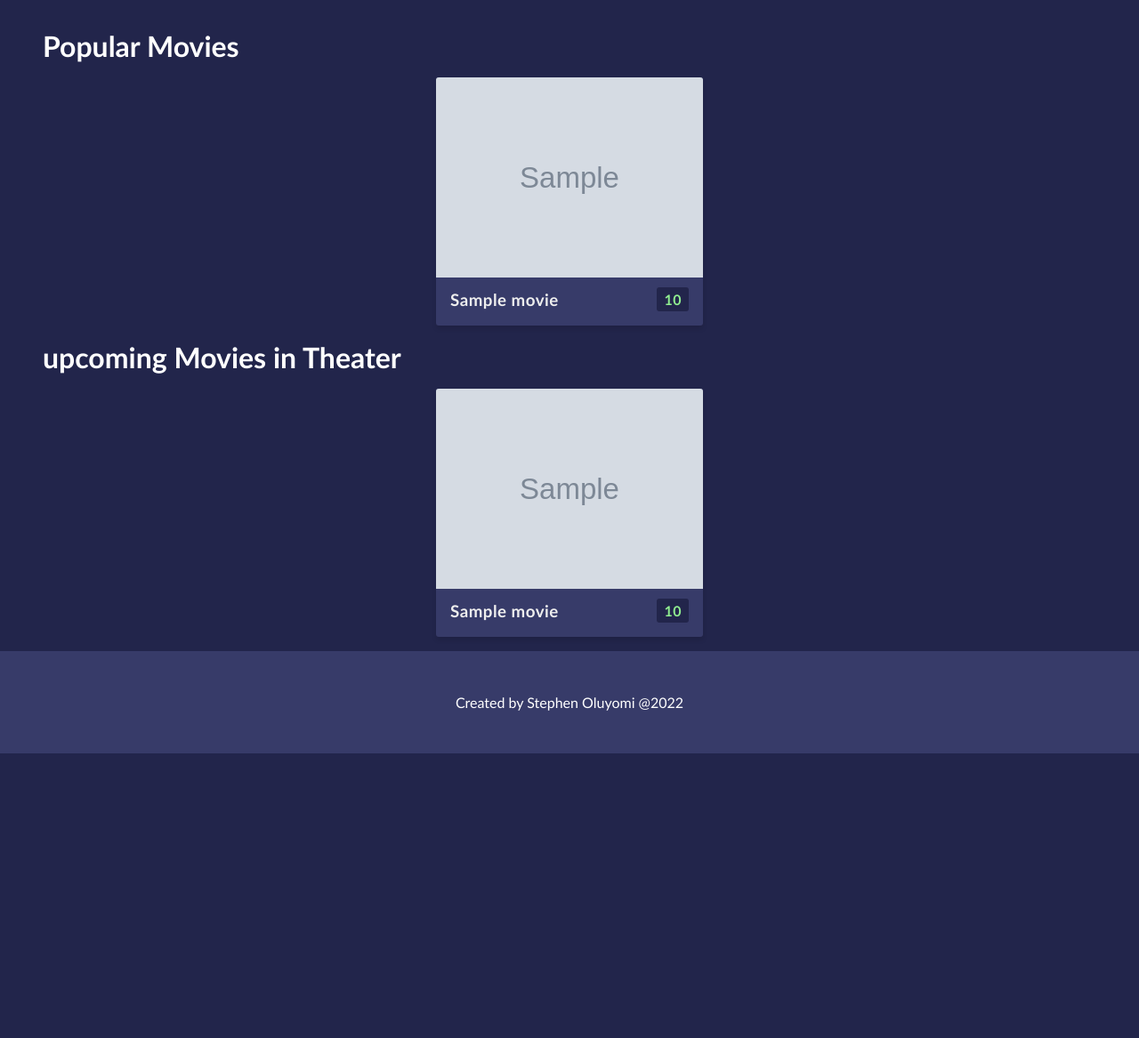
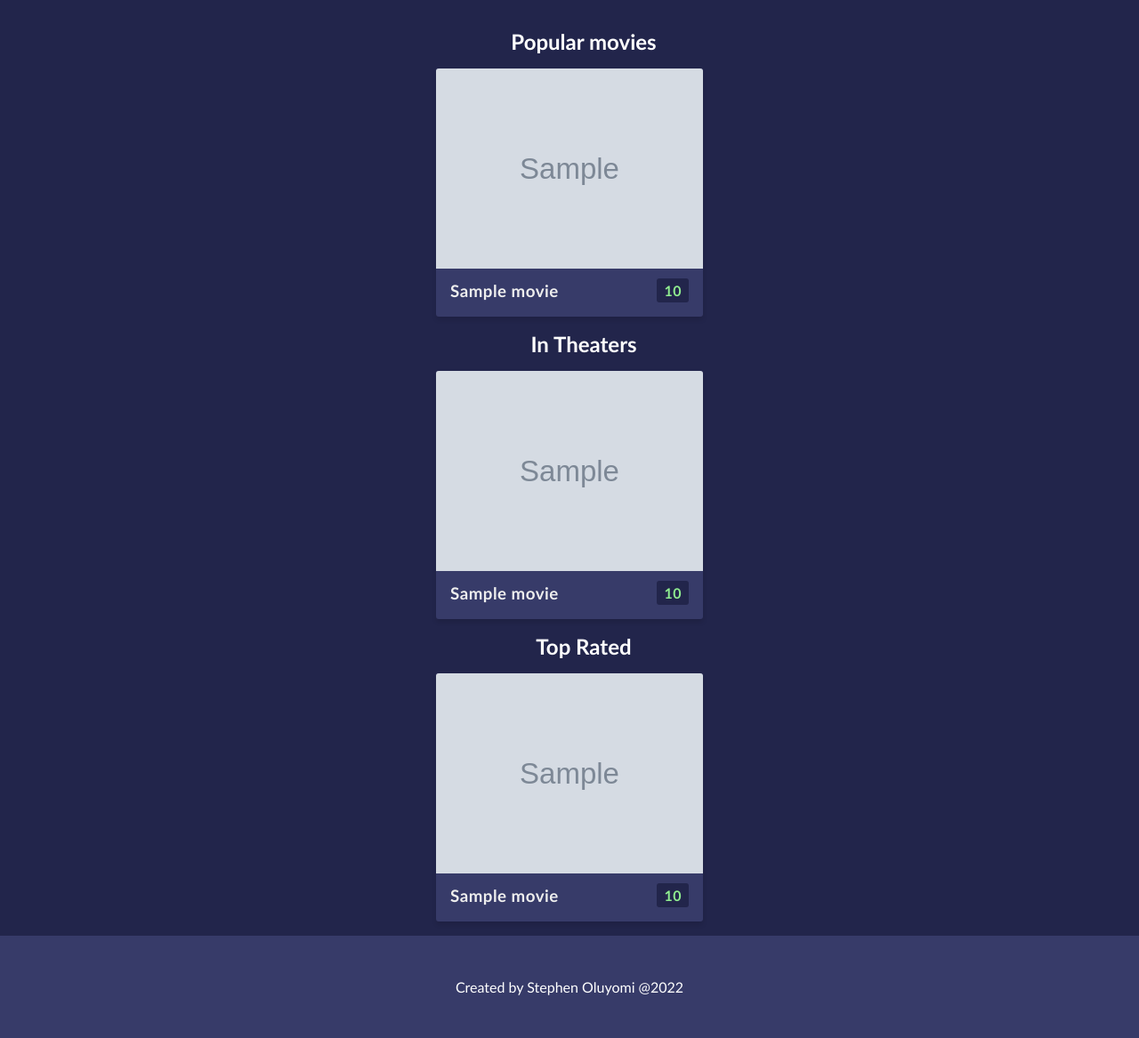
Before and after one commit to stephen-lakes/cornflix, a Django app: template templates/home.html in a window 1280 px wide. Shown: the part 85-1252 px from the top of the page at 89% size. Before the commit the page ends 932 px from the top, so only its background shows below. Run offline with Django 3.2, Linux system fonts and the light colour scheme; tables that the repository leaves empty hold one stand-in row (values such as "Sample post"); the template is opened without the code that fills it: values that come from a table or form of the project are taken from there, most other values are stand-ins (such as "Sample title", 1, 10 or a date in 2020); grey boxes marked "Sample" are stand-in pictures.

Commit message:
added new movie sections and clean up

```diff
--- a/templates/home.html
+++ b/templates/home.html
@@ -3,8 +3,8 @@
 {% block search %}
 <div class="article-wrapper">
     {% if search_results %}
-        <div id="popular-movies">
-            <h1 class="heading">Search results</h1>
+        <div class="heading-wrapper">
+            <h2 class="heading">Search results</h2>
         </div>
     {% elif search_results_length == 0 %}
         <p style="text-align: center;color: #fff;">Oops!! Movie not found, check to see your spellings are right</p>
@@ -36,14 +36,14 @@
     </article>
 </div>
 
-{% endblock %}
+{% endblock search %}
 
 {% block content %}
 
     <div class="article-wrapper">
         {% if discover %}
             <div class="heading-wrapper">
-                <h1 class="heading">Popular Movies</h1>
+                <h2 class="heading">Popular movies</h2>
             </div>
         {% endif %}
         <article>
@@ -67,12 +67,14 @@
                 </div>
             {% endfor %}
         </article>
+    </div>
 
-    <!-- UPCOMING   -->
+
+    <!-- IN THEATERS   -->
     <div class="article-wrapper">
         {% if upcoming %}
             <div class="heading-wrapper">
-                <h1 class="heading">upcoming Movies in Theater</h1>
+                <h2 class="heading">In Theaters</h2>
             </div>
         {% endif %}
         <article>
@@ -99,10 +101,34 @@
     </div>
 
 
-
-
-
-
+    <!-- TOP RATED   -->
+    <div class="article-wrapper">
+        {% if toprated %}
+            <div class="heading-wrapper">
+                <h2 class="heading">Top Rated</h2>
+            </div>
+        {% endif %}
+        <article>
+            {% for movie in toprated %}
+                <div class="movie">
+                    <img src={{ img_base_url }}{{ movie.poster_path }} alt="Image">
+                    <div class="movie-info">
+                        <h3>{{ movie.title }}</h3>
+                        {% if movie.vote_average > 6.9 %}
+                            <span class="green">{{ movie.vote_average }}</span>
+                        {% elif movie.vote_average > 5 %}
+                            <span class="orange">{{ movie.vote_average }}</span>
+                        {% else %}
+                            <span class="red">{{ movie.vote_average }}</span>
+                        {% endif %}
+                    </div>
+                    <div class="overview">
+                        <h3>Overview</h3>
+                        {{ movie.overview }}
+                    </div>
+                </div>
+            {% endfor %}
+        </article>
     </div>
 
 
```
